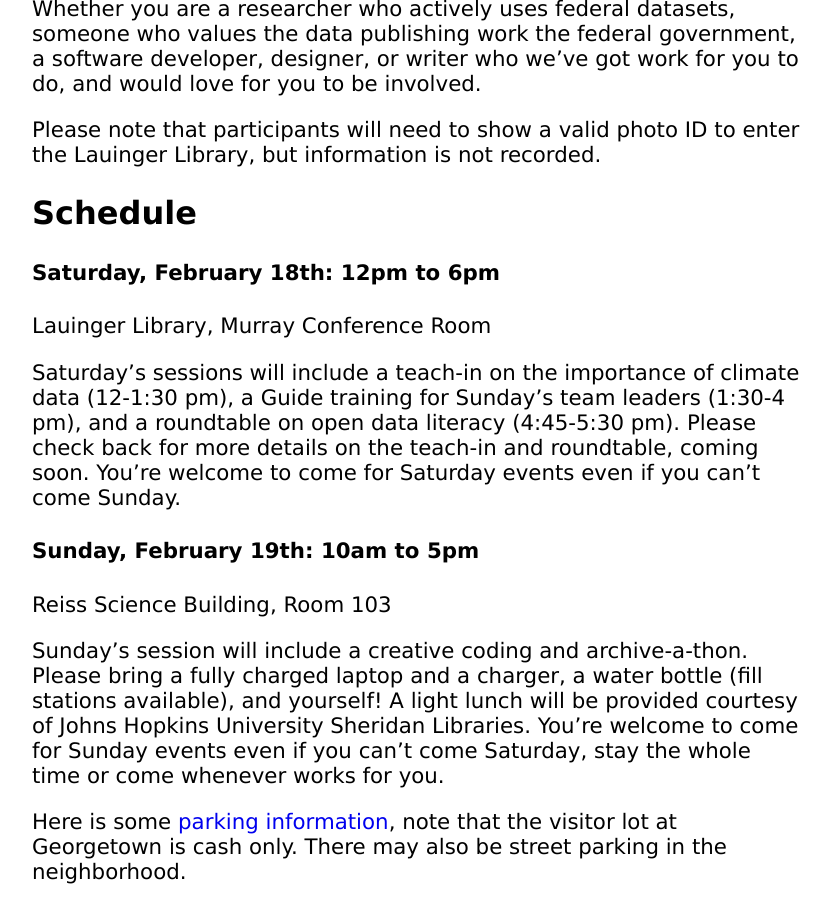
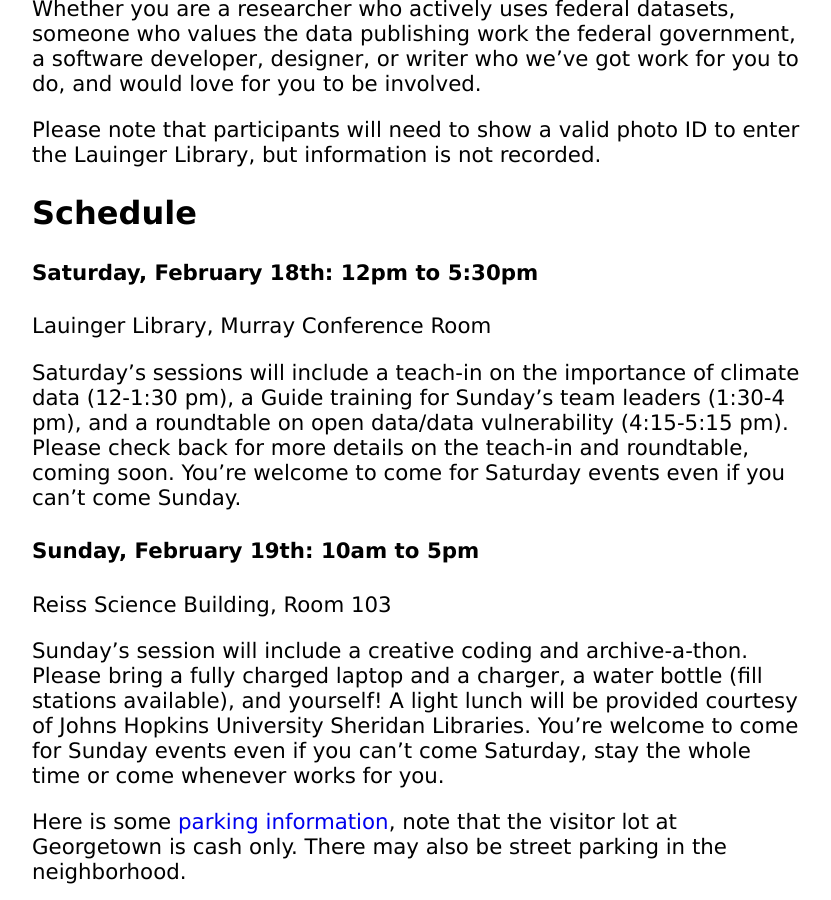
Before and after one commit to datarefuge/datarescue-dc, a Jekyll site: the page built from index.md, in a window 1280 px wide and 900 px high, scrolled down 1506 px. Shown: the whole window, without its empty margins (224-1055 px from the left). Built offline with Jekyll 4.4.1, drawn with Linux system fonts in a browser that asks for light colours.

Commit message:
updated Saturday times

```diff
--- a/index.md
+++ b/index.md
@@ -33,10 +33,10 @@ Please note that participants will need to show a valid photo ID to enter the La
 
 ## Schedule
 
-#### Saturday, February 18th: 12pm to 6pm
+#### Saturday, February 18th: 12pm to 5:30pm
 Lauinger Library, Murray Conference Room
 
-Saturday's sessions will include a teach-in on the importance of climate data (12-1:30 pm), a Guide training for Sunday's team leaders (1:30-4 pm), and a roundtable on open data literacy (4:45-5:30 pm). Please check back for more details on the teach-in and roundtable, coming soon. You're welcome to come for Saturday events even if you can't come Sunday.
+Saturday's sessions will include a teach-in on the importance of climate data (12-1:30 pm), a Guide training for Sunday's team leaders (1:30-4 pm), and a roundtable on open data/data vulnerability (4:15-5:15 pm). Please check back for more details on the teach-in and roundtable, coming soon. You're welcome to come for Saturday events even if you can't come Sunday.
 
 #### Sunday, February 19th: 10am to 5pm
 Reiss Science Building, Room 103
```
